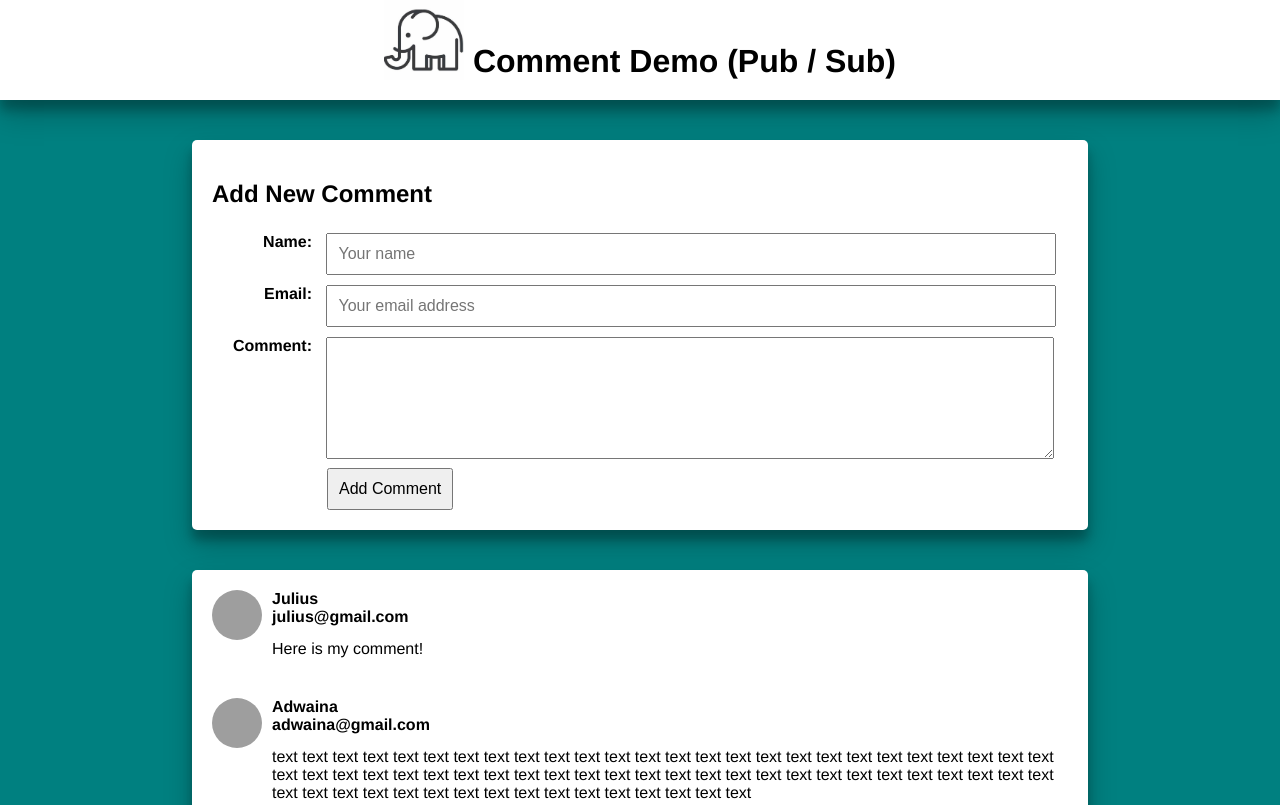
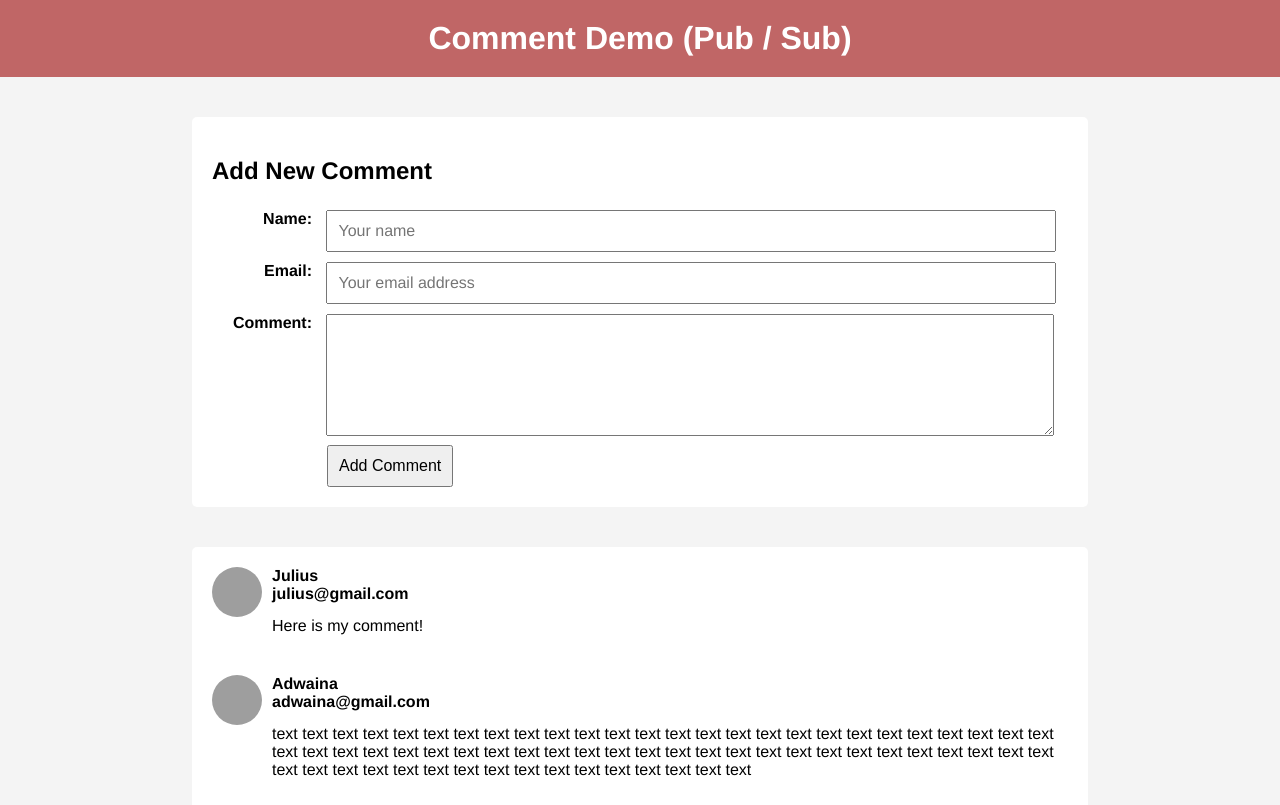
Before and after one commit to vanwars/comment-component, a website built with Vite: page index.html in a window 1280 px wide. Shown: the top 805 px of the page. Built offline with nearby package versions, Linux system fonts and the light colour scheme; grey boxes are pictures that could not be loaded.

Commit message:
updated css

```diff
--- a/style.css
+++ b/style.css
@@ -2,16 +2,22 @@ body {
     font-family: Avenir, Helvetica, Arial, sans-serif;
     -webkit-font-smoothing: antialiased;
     -moz-osx-font-smoothing: grayscale;
-    background: teal;
+    background: #F4F4F4;
     margin: 0;
 }
 header {
     text-align: center;
-    color: #000;
-    background: #fff;
+    color: #fff;
+    background: #c06666;
     margin-bottom: 40px;
-    padding-bottom: 20px;
-    box-shadow: 0 14px 28px rgba(0, 0, 0, 0.25), 0 10px 10px rgba(0, 0, 0, 0.22);
+    padding: 20px;
+    /* box-shadow: 0 14px 28px rgba(0, 0, 0, 0.25), 0 10px 10px rgba(0, 0, 0, 0.22); */
+}
+
+.icon {
+  width: 80px;
+  vertical-align: bottom;
+  display: none;
 }
 
 .row {
@@ -26,6 +32,7 @@ label {
     vertical-align: top;
 }
 input, textarea {
+    font-family: Avenir, Helvetica, Arial, sans-serif;
     width: calc(100% - 150px);
     padding: 10px;
     font-size: 1.0em;
@@ -48,17 +55,12 @@ main {
     margin-right: 15vw;
 }
 
-.icon {
-  width: 80px;
-  vertical-align: bottom;
-}
-
 .comments, form {
     padding: 20px;
     background: #fff;
     border-radius: 5px;
     margin-bottom: 40px;
-    box-shadow: 0 14px 28px rgba(0, 0, 0, 0.25), 0 10px 10px rgba(0, 0, 0, 0.22);
+    /* box-shadow: 0 14px 28px rgba(0, 0, 0, 0.25), 0 10px 10px rgba(0, 0, 0, 0.22); */
 }
 
 .comment {
@@ -86,6 +88,3 @@ main {
   margin-left: 60px;
   display: inline-block;
 }
-
-.comments {
-}
```
